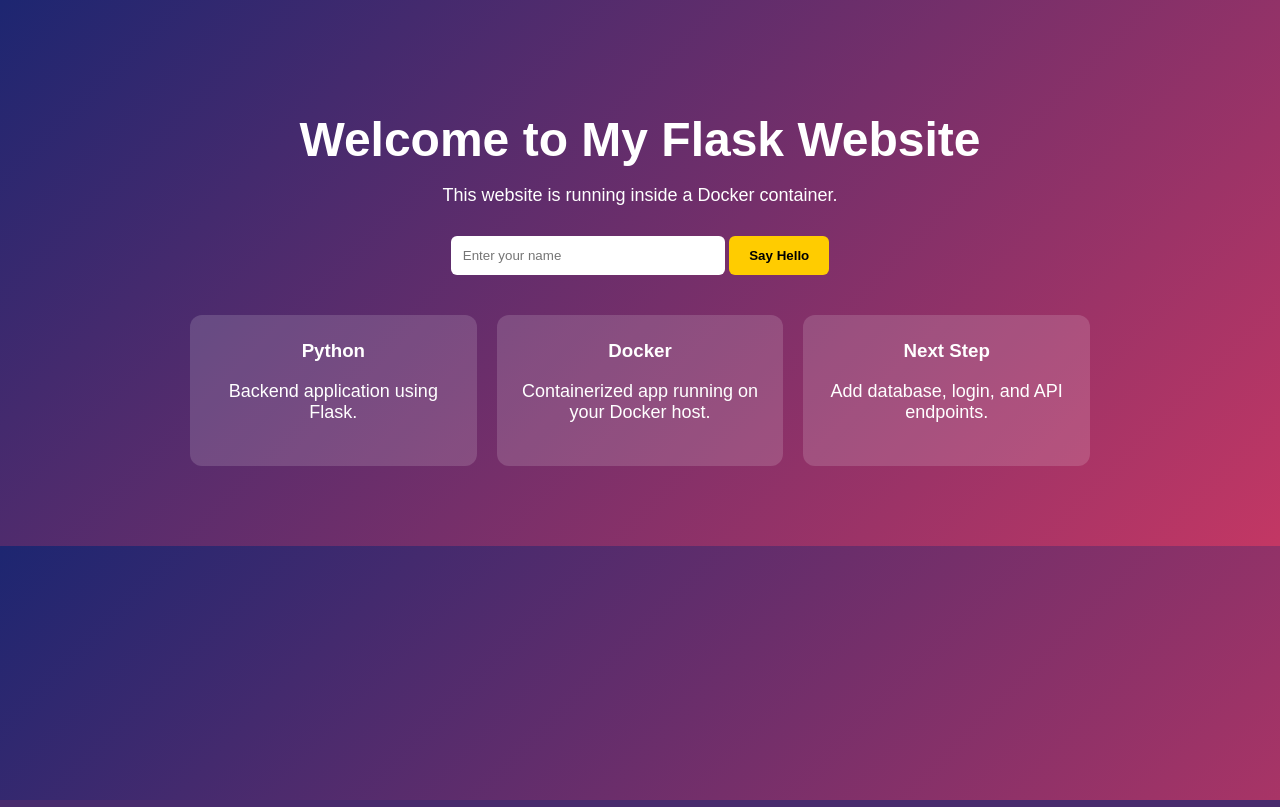
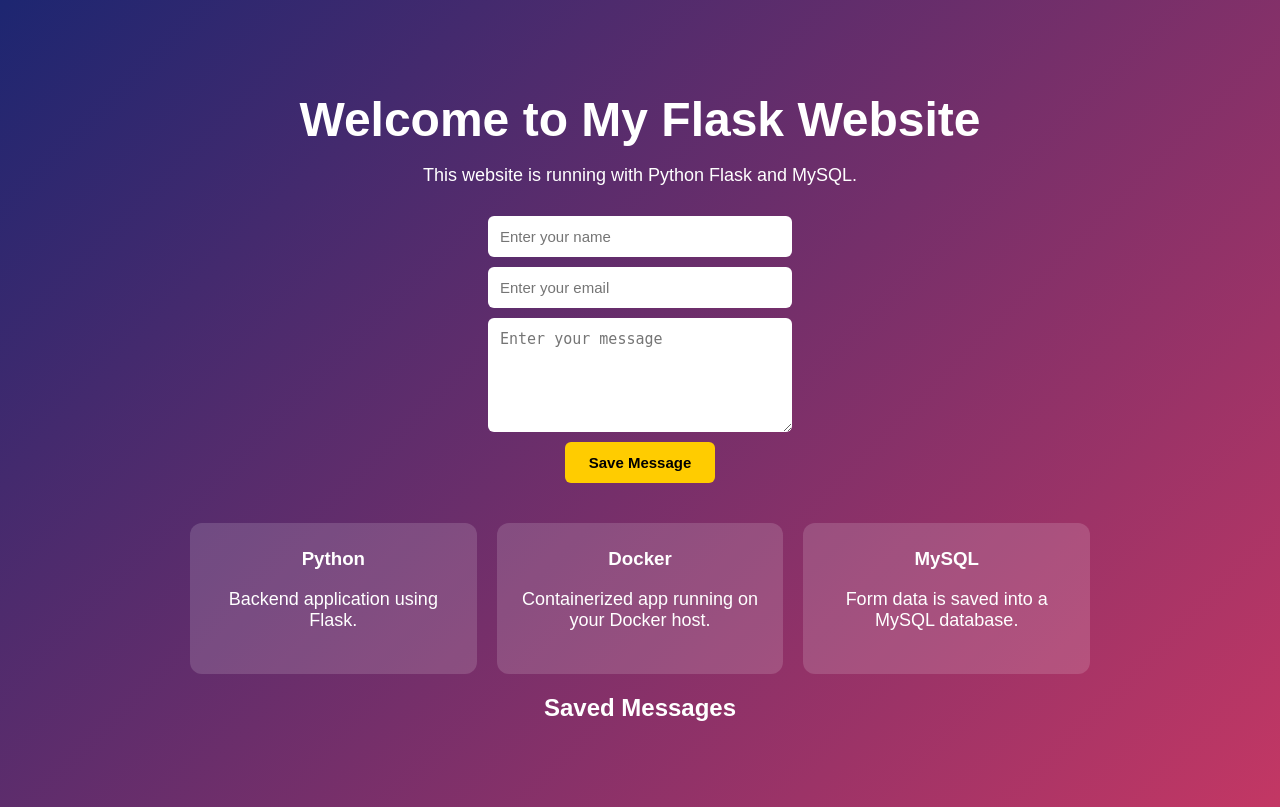
Before and after one commit to vvadher0113/python_flask_project, a Flask app: page / in a window 1280 px wide. Run offline with Flask 3, Linux system fonts and the light colour scheme; data that the repository does not hold is empty.

Commit message:
update code

```diff
--- a/app.py
+++ b/app.py
@@ -7,6 +7,7 @@ app = Flask(__name__)
 def get_db_connection():
     return mysql.connector.connect(
         host="10.0.0.4",
+        port=3306,
         user="flaskuser",
         password="flaskpassword",
         database="flaskdb"
@@ -15,12 +16,44 @@ def get_db_connection():
 
 @app.route("/", methods=["GET", "POST"])
 def home():
-    name = None
+    success_message = None
 
     if request.method == "POST":
         name = request.form.get("name")
+        email = request.form.get("email")
+        message = request.form.get("message")
 
-    return render_template("index.html", name=name)
+        connection = get_db_connection()
+        cursor = connection.cursor()
+
+        sql = """
+            INSERT INTO messages (name, email, message)
+            VALUES (%s, %s, %s)
+        """
+        values = (name, email, message)
+
+        cursor.execute(sql, values)
+        connection.commit()
+
+        cursor.close()
+        connection.close()
+
+        success_message = "Your message was saved successfully!"
+
+    connection = get_db_connection()
+    cursor = connection.cursor(dictionary=True)
+
+    cursor.execute("SELECT * FROM messages ORDER BY created_at DESC")
+    messages = cursor.fetchall()
+
+    cursor.close()
+    connection.close()
+
+    return render_template(
+        "index.html",
+        success_message=success_message,
+        messages=messages
+    )
 
 
 @app.route("/health")
--- a/static/style.css
+++ b/static/style.css
@@ -8,7 +8,7 @@ body {
 .container {
     max-width: 900px;
     margin: 0 auto;
-    padding: 80px 20px;
+    padding: 60px 20px;
     text-align: center;
 }
 
@@ -22,29 +22,42 @@ p {
 }
 
 form {
-    margin: 30px 0;
+    margin: 30px auto;
 }
 
-input {
+input,
+textarea {
     padding: 12px;
-    width: 250px;
+    width: 280px;
     border: none;
     border-radius: 6px;
+    display: block;
+    margin: 10px auto;
+    font-size: 15px;
+}
+
+textarea {
+    height: 90px;
 }
 
 button {
-    padding: 12px 20px;
+    padding: 12px 24px;
     border: none;
     border-radius: 6px;
     background: #ffcc00;
     cursor: pointer;
     font-weight: bold;
+    font-size: 15px;
 }
 
-.message {
+button:hover {
+    background: #ffd633;
+}
+
+.success-message {
     margin: 20px auto;
     padding: 15px;
-    background: rgba(255, 255, 255, 0.2);
+    background: rgba(0, 255, 128, 0.25);
     border-radius: 8px;
     width: fit-content;
 }
@@ -55,13 +68,28 @@ button {
     margin-top: 40px;
 }
 
-.card {
+.card,
+.message-card {
     flex: 1;
     padding: 25px;
     background: rgba(255, 255, 255, 0.15);
     border-radius: 12px;
 }
 
-.card h3 {
+.card h3,
+.message-card h3 {
     margin-top: 0;
 }
+
+.messages {
+    margin-top: 25px;
+}
+
+.message-card {
+    margin-bottom: 15px;
+    text-align: left;
+}
+
+small {
+    opacity: 0.8;
+}
--- a/templates/index.html
+++ b/templates/index.html
@@ -7,16 +7,18 @@
 <body>
     <div class="container">
         <h1>Welcome to My Flask Website</h1>
-        <p>This website is running inside a Docker container.</p>
+        <p>This website is running with Python Flask and MySQL.</p>
 
         <form method="POST">
-            <input type="text" name="name" placeholder="Enter your name">
-            <button type="submit">Say Hello</button>
+            <input type="text" name="name" placeholder="Enter your name" required>
+            <input type="email" name="email" placeholder="Enter your email" required>
+            <textarea name="message" placeholder="Enter your message" required></textarea>
+            <button type="submit">Save Message</button>
         </form>
 
-        {% if name %}
-            <div class="message">
-                Hello, {{ name }}! You are learning Flask and Docker.
+        {% if success_message %}
+            <div class="success-message">
+                {{ success_message }}
             </div>
         {% endif %}
 
@@ -32,9 +34,22 @@
             </div>
 
             <div class="card">
-                <h3>Next Step</h3>
-                <p>Add database, login, and API endpoints.</p>
+                <h3>MySQL</h3>
+                <p>Form data is saved into a MySQL database.</p>
             </div>
+        </div>
+
+        <h2>Saved Messages</h2>
+
+        <div class="messages">
+            {% for item in messages %}
+                <div class="message-card">
+                    <h3>{{ item.name }}</h3>
+                    <p><strong>Email:</strong> {{ item.email }}</p>
+                    <p>{{ item.message }}</p>
+                    <small>{{ item.created_at }}</small>
+                </div>
+            {% endfor %}
         </div>
     </div>
 </body>
```
